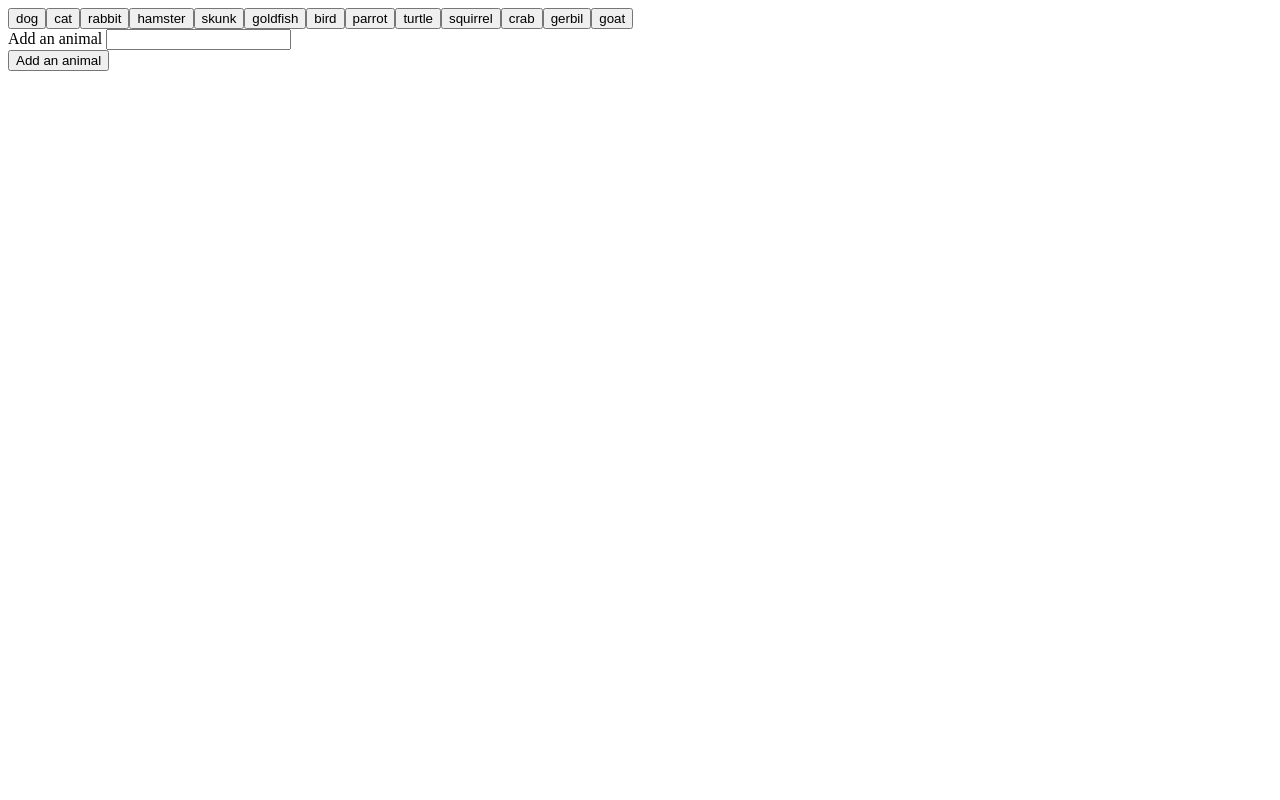
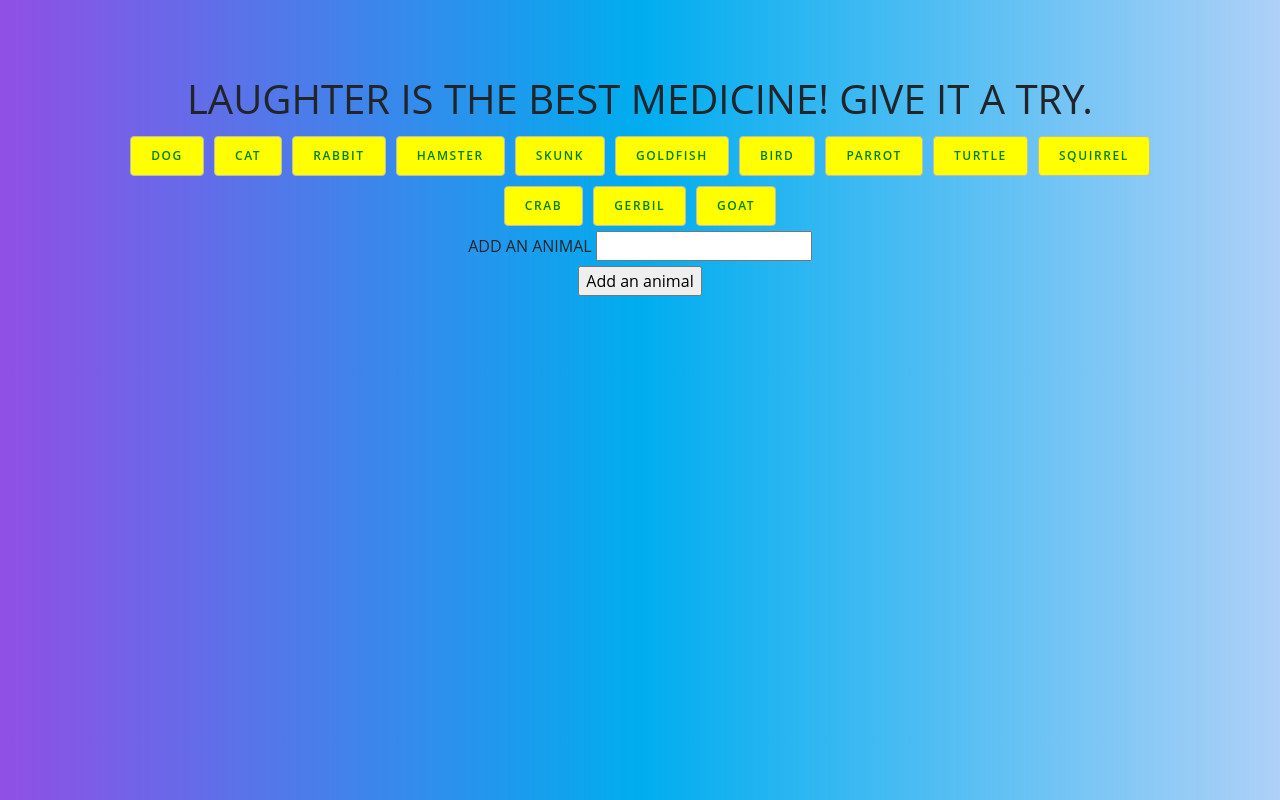
Before and after one commit to njorogepeter/GifTastic, a plain HTML site: page index.html in a window 1280 px wide. Drawn offline with nearby package versions, Linux system fonts and the light colour scheme.

Commit message:
update css

```diff
--- a/css/style.css
+++ b/css/style.css
@@ -0,0 +1,36 @@
+body {
+	margin-top: 75px;
+	margin-bottom: 75px;
+  background: linear-gradient(to right, rgba(117, 35, 223, 0.801), #00ADEF, rgba(82, 155, 239, 0.466));
+	text-align: center;
+	font-family: 'Open Sans', sans-serif;
+	text-transform: uppercase;
+}
+.animal{
+    color: green;
+    background: yellow;
+
+}
+.button, button, input[type="submit"] input[type="reset"], input[type="button"] {
+    display: inline-block;
+    height: 40px;
+    padding: 0 20px;
+    color: #555;
+    text-align: center;
+    font-size: 12px;
+    font-weight: 600;
+    line-height: 38px;
+    letter-spacing: .1rem;
+    text-transform: uppercase;
+    text-decoration: none;
+    white-space: nowrap;
+    background-color: #fff;
+    border-radius: 4px;
+    border: 1px solid #bbb;
+    cursor: pointer;
+    box-sizing: border-box;
+    background: #fff;
+    margin: 5px;
+    font-family: 'Open Sans', sans-serif;
+    color: black;
+}
--- a/index.html
+++ b/index.html
@@ -5,11 +5,17 @@
     <meta http-equiv="X-UA-Compatible" content="IE=edge">
     <title>Page Title</title>
     <meta name="viewport" content="width=device-width, initial-scale=1">
+    <!-- Bootstrap CSS -->
+  <link rel="stylesheet" href="https://maxcdn.bootstrapcdn.com/bootstrap/4.0.0/css/bootstrap.min.css">
+
+
     <link rel="stylesheet" type="text/css" media="screen" href="css/style.css" />
     <script src="https://cdnjs.cloudflare.com/ajax/libs/jquery/3.2.1/jquery.min.js"></script>
 
 </head>
 <body>
+    <div class="container">
+            <h1 class="text-center">Laughter is the best medicine! Give it a try.</h1>
         <!-- Buttons will Get Dumped Here -->
         <div id="buttons-view"></div>
 
@@ -22,6 +28,7 @@
 
         <div id="gifs-appear-here"></div>
         </form>
+    </div>
 <script src="javascript/app.js"></script>
 </body>
 </html>
--- a/javascript/app.js
+++ b/javascript/app.js
@@ -32,7 +32,9 @@ function displayAnimalInfo(){
                 animalImage.attr("src", results[i].images.fixed_height_still.url);
                 animalImage.attr('data-still', results[i].images.fixed_height_still.url);
                 animalImage.attr('data-animate', results[i].images.fixed_height.url);
+                // stores image's data-state
                 animalImage.attr('data-state', 'still');
+                //adds the gif class to the image src
                 animalImage.addClass('gif');
 
                 animalDiv.append(p);
@@ -43,6 +45,7 @@ function displayAnimalInfo(){
                 console.log(rating);
 
             }
+            //checks if the variable state is equal to 'still' or 'animate'
             $(".gif").on("click", function(){
                 var state = $(this).attr("data-state");
                 console.log(state);
@@ -50,10 +53,12 @@ function displayAnimalInfo(){
                 if(state === 'still'){
                   var dataAnimate = $(this).attr("data-animate");
                   $(this).attr("src", dataAnimate);
+                  // updates the data-state attribute to 'animate'
                   $(this).attr('data-state','animate' );
                 } else {
                   var dataStill = $(this).attr("data-still");
                   $(this).attr("src", dataStill);
+                  // updates the data-state attribute to 'still'
                   $(this).attr('data-state','still' );
                 }
 
```
Lines whose indentation alone changed are shown as unchanged.
